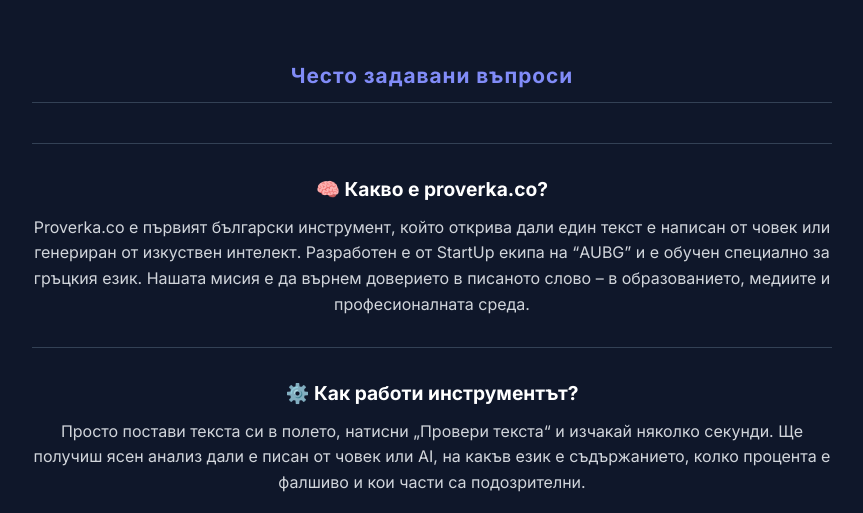
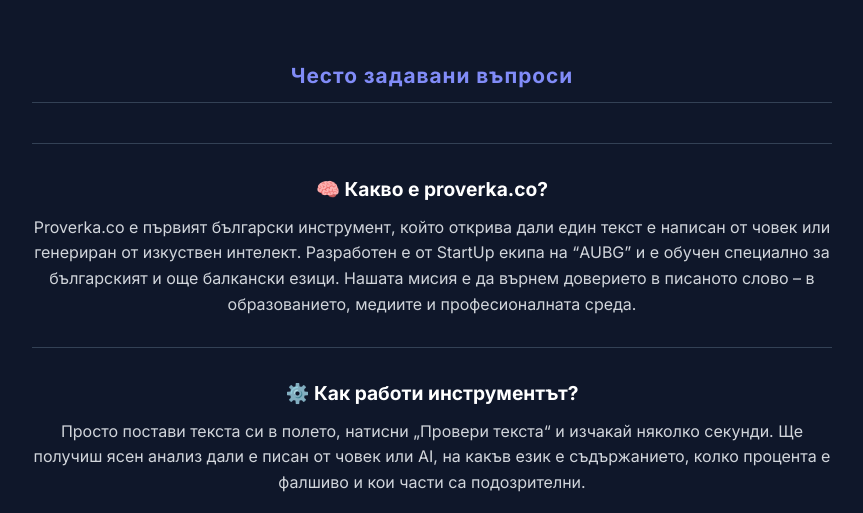
Before and after one commit to Timscore25/proverkaAI, a Flask app: page / in a window 1280 px wide. Shown: the part 802-1315 px from the top of the page, without its empty margins (208-1071 px from the left). Run offline with Flask 3, Linux system fonts and the light colour scheme; data comes from the database, SQL or seed files in the repository.

Commit message:
Translation fix2

```diff
--- a/templates/index.html
+++ b/templates/index.html
@@ -368,7 +368,7 @@
       <div class="faq-item">
         <h3>🧠 Какво е proverka.co?</h3>
         <p>
-          Proverka.co е първият български инструмент, който открива дали един текст е написан от човек или генериран от изкуствен интелект. Разработен е от StartUp екипа на “AUBG” и е обучен специално за гръцкия език. Нашата мисия е да върнем доверието в писаното слово – в образованието, медиите и професионалната среда.      </p>
+          Proverka.co е първият български инструмент, който открива дали един текст е написан от човек или генериран от изкуствен интелект. Разработен е от StartUp екипа на “AUBG” и е обучен специално за българският и още балкански езици. Нашата мисия е да върнем доверието в писаното слово – в образованието, медиите и професионалната среда.      </p>
       </div>
 
       <div class="faq-item">
```
